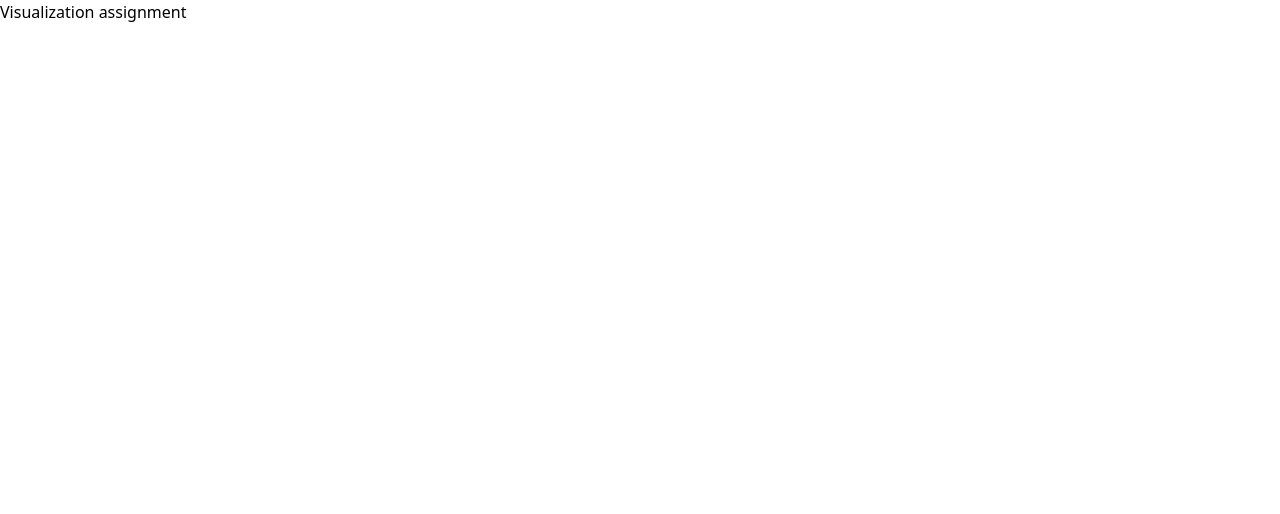
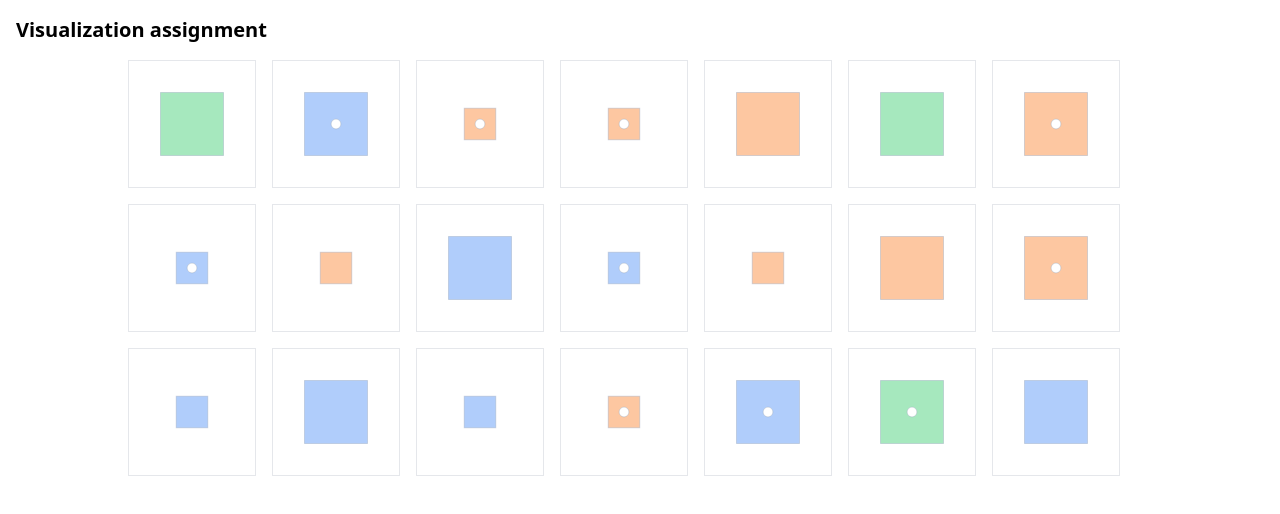
Before and after one commit to manoldonev/react-visualization-assignment-ts, a React (Vite) app: page / in a window 1280 px wide. Shown: the top 514 px of the page. Built offline with nearby package versions, Linux system fonts and the light colour scheme.

Commit message:
feat: add basic box list visualization (#2)

```diff
--- a/src/App/App.tsx
+++ b/src/App/App.tsx
@@ -1,3 +1,15 @@
-const App = (): JSX.Element => <div>Visualization assignment</div>;
+import { BoxList } from '../components/BoxList';
+import { getShapes } from '../models/shape';
+
+const App = (): JSX.Element => {
+  const shapes = getShapes();
+
+  return (
+    <main>
+      <h1 className="m-4">Visualization assignment</h1>
+      <BoxList items={shapes} className="m-4" />
+    </main>
+  );
+};
 
 export { App };
--- /dev/null
+++ b/src/components/Box.tsx
@@ -0,0 +1,34 @@
+import type { Color, RectShape } from '../models/shape';
+
+// NOTE: tailwind can only find classes that exist as complete unbroken strings in the source files.
+const mapColor = (color: Color): string => {
+  switch (color) {
+    case 'blue':
+      return 'fill-blue-500/40';
+    case 'green':
+      return 'fill-green-500/40';
+    case 'orange':
+      return 'fill-orange-500/40';
+    default:
+      throw new Error('Unknown color');
+  }
+};
+
+const Box = ({ data }: { data: RectShape }): JSX.Element => {
+  return (
+    <svg
+      className="hover:cursor-pointer hover:bg-slate-50 hover:border-slate-300 border h-32 w-32"
+      viewBox="0 0 128 128"
+    >
+      {data.size === 'small' && (
+        <rect x={48} y={48} className={`h-8 w-8 ${mapColor(data.color)} stroke-slate-400/40`} />
+      )}
+      {data.size === 'large' && (
+        <rect x={32} y={32} className={`h-16 w-16 ${mapColor(data.color)} stroke-slate-400/40`} />
+      )}
+      {data.dot && <circle cx="50%" cy="50%" r={5} className="fill-white stroke-slate-400/40" />}
+    </svg>
+  );
+};
+
+export { Box };
--- /dev/null
+++ b/src/components/BoxList.tsx
@@ -0,0 +1,16 @@
+import type { RectShape } from '../models/shape';
+import { Box } from './Box';
+
+const BoxList = ({ items, className = '' }: { items: RectShape[]; className?: string }): JSX.Element => {
+  return (
+    <div className={`${className}`}>
+      <div className="flex flex-wrap gap-4 max-w-5xl mx-auto">
+        {items.map((item) => (
+          <Box key={item.id} data={item} />
+        ))}
+      </div>
+    </div>
+  );
+};
+
+export { BoxList };
--- a/src/index.css
+++ b/src/index.css
@@ -11,5 +11,9 @@
   }
 }
 
+h1 {
+  @apply text-xl font-semibold;
+}
+
 @tailwind components;
 @tailwind utilities;
--- /dev/null
+++ b/src/models/shape.ts
@@ -0,0 +1,46 @@
+export type Color = 'blue' | 'green' | 'orange';
+export type Size = 'small' | 'large';
+
+export interface RectShape {
+  id: string;
+  color: Color;
+  size: Size;
+  dot: boolean;
+}
+
+const seed: RectShape[] = [
+  {
+    id: '1',
+    color: 'green',
+    size: 'large',
+    dot: false,
+  },
+  { id: '2', color: 'blue', size: 'large', dot: true },
+  { id: '3', color: 'orange', size: 'small', dot: true },
+  { id: '4', color: 'orange', size: 'small', dot: true },
+  { id: '5', color: 'orange', size: 'large', dot: false },
+  { id: '6', color: 'green', size: 'large', dot: false },
+  { id: '7', color: 'orange', size: 'large', dot: true },
+
+  { id: '8', color: 'blue', size: 'small', dot: true },
+  { id: '9', color: 'orange', size: 'small', dot: false },
+  { id: '10', color: 'blue', size: 'large', dot: false },
+  { id: '11', color: 'blue', size: 'small', dot: true },
+  { id: '12', color: 'orange', size: 'small', dot: false },
+  { id: '13', color: 'orange', size: 'large', dot: false },
+  { id: '14', color: 'orange', size: 'large', dot: true },
+
+  { id: '15', color: 'blue', size: 'small', dot: false },
+  { id: '16', color: 'blue', size: 'large', dot: false },
+  { id: '17', color: 'blue', size: 'small', dot: false },
+  { id: '18', color: 'orange', size: 'small', dot: true },
+  { id: '19', color: 'blue', size: 'large', dot: true },
+  { id: '20', color: 'green', size: 'large', dot: true },
+  { id: '21', color: 'blue', size: 'large', dot: false },
+];
+
+const getShapes = (): RectShape[] => {
+  return seed;
+};
+
+export { getShapes };
```
